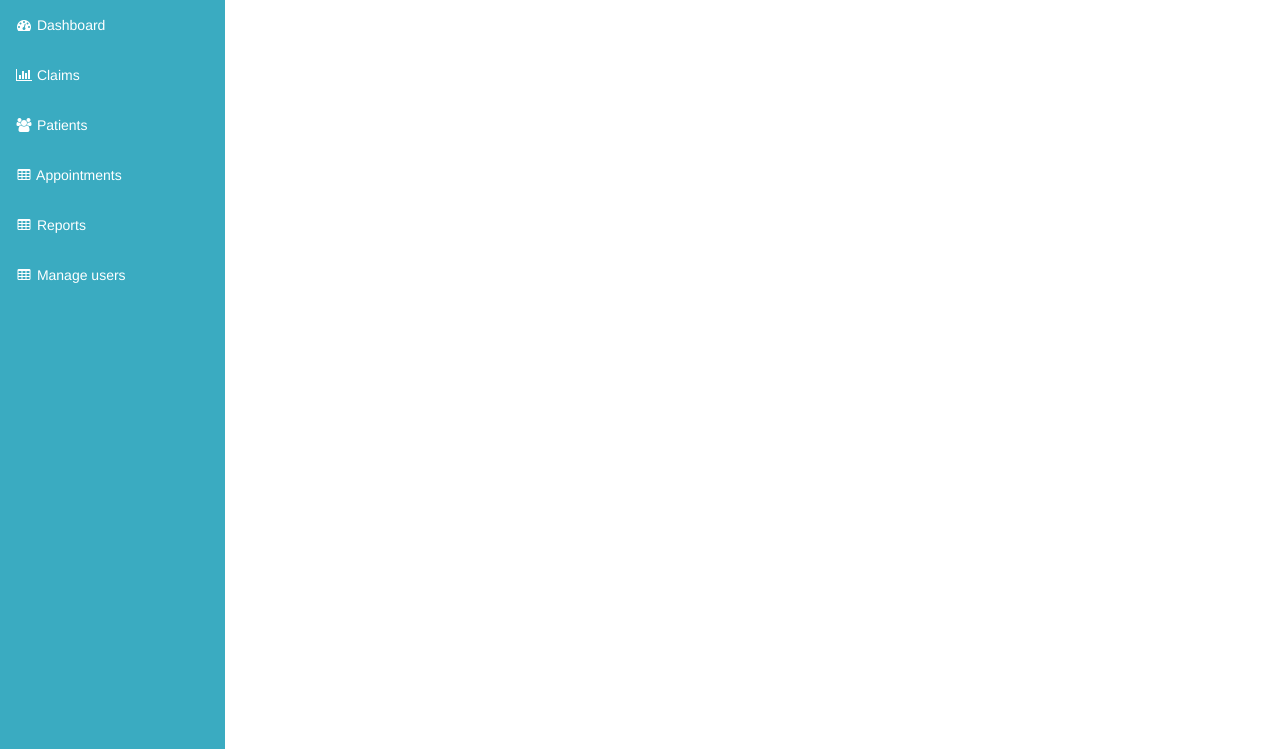
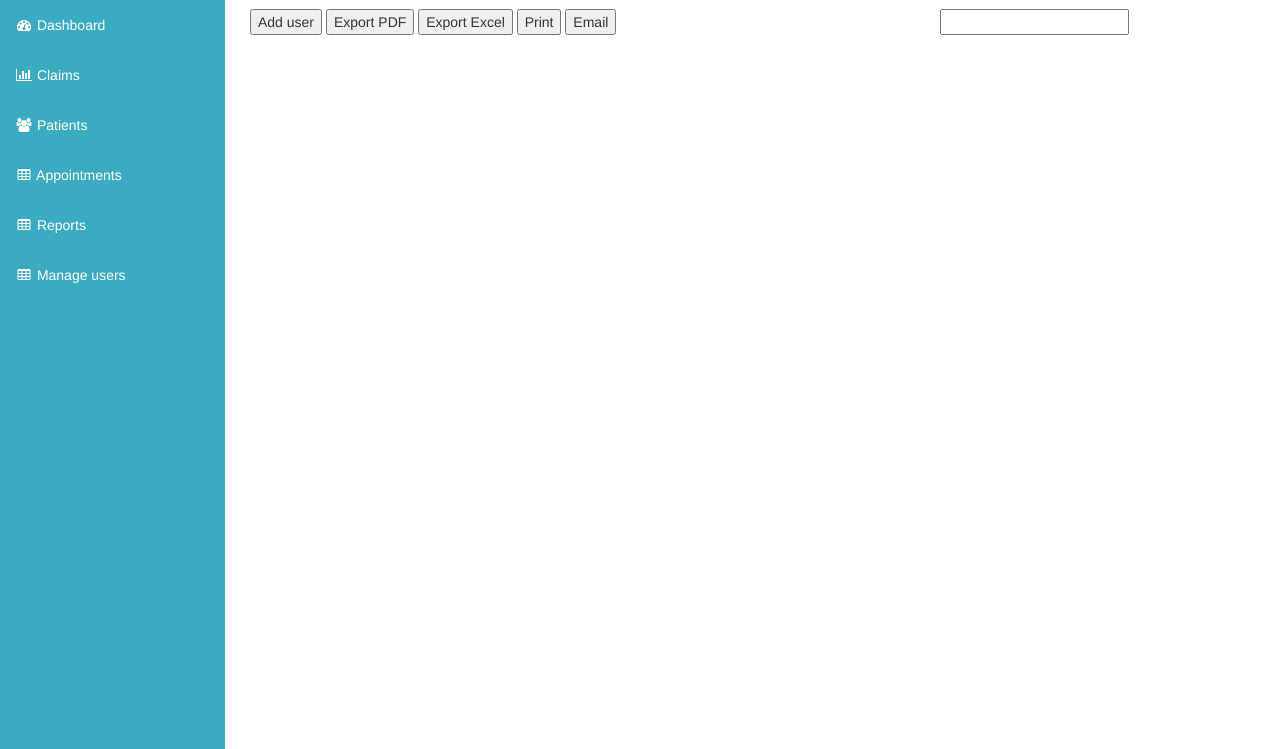
Before and after one commit to WebTrace/MedApp, a CodeIgniter app: page /database/index.php/admin/users/index in a window 1280 px wide. Shown: the part 51-800 px from the top of the page. Run offline with CodeIgniter, Linux system fonts and the light colour scheme; grey boxes labelled with a size stand in for pictures from a placeholder-image service; some libraries are stand-ins or nearby versions.

Commit message:
Bug fixes - Mannu

```diff
--- a/application/views/admin/templates/footer.php
+++ b/application/views/admin/templates/footer.php
@@ -20,7 +20,7 @@
         <script src="<?Php echo base_url()?>assets/admin/js/plugins/morris/morris-data.js"></script>-->
 
         <script src="<?Php echo base_url()?>assets/admin/js/bootstrap-progressbar.min.js"></script>
-        <script src="<?Php echo base_url()?>assets/admin/js/modal.js"></script>
+        <!--<script src="<?Php echo base_url()?>assets/admin/js/modal.js"></script>-->
         <script src="<?Php echo base_url()?>assets/admin/js/custom.js"></script>
     </body>
 </html>
--- a/application/views/admin/users.php
+++ b/application/views/admin/users.php
@@ -0,0 +1,145 @@
+<div class="row">
+    <div class="col-lg-8">
+        <button type="submit" data-toggle="modal" data-target="#add_user_modal">Add user</button>
+        <button type="submit">Export PDF</button>
+        <button type="submit">Export Excel</button>
+        <button type="submit">Print</button>
+        <button type="submit">Email</button>
+    </div>
+    <div class="col-lg-4">
+        <form>
+            <input type="text" id="search" name="search" class="">
+        </form>
+    </div>
+    <div class="col-lg-12">
+        <form method="post" id="form_add">
+            <div class="modal fade" id="add_user_modal">
+                <div class="modal-dialog">
+                    <div class="modal-content">
+                        <div class="modal-header" style="background-color: #b9bdbb">
+                            <a href="#" class="close" data-dismiss="modal">&times;</a>
+                            <h2 class="modal-title" style="color: #737377">ADD USER</h2>
+                        </div>
+                        <div class="modal-body" style="background-color:#f1f7f4">
+                            <h3 style="color:#737377">USER DETAILS</h3>
+                            <div class="row">
+                                <div class="col-lg-6">
+                                    <div class="input-group">
+                                        <label for="">First name</label>
+                                        <input type="text" name="" class="form-control">
+                                    </div>
+                                </div>
+                                <div class="col-lg-6">
+                                    <div class="input-group">
+                                        <label for="">Surname</label>
+                                        <input type="text" name="" class="form-control">
+                                    </div>
+                                </div>
+                            </div>
+                            <div class="row">
+                                <div class="col-lg-6">
+                                    <div class="input-group">
+                                        <label for="">ID number</label>
+                                        <input type="text" name="" class="form-control">
+                                    </div>
+                                </div>
+                                <div class="col-lg-6">
+                                    <div class="input-group">
+                                        <label for="">Gender</label>
+                                        <input type="text" name="" class="form-control">
+                                    </div>
+                                </div>
+                            </div>
+                            <div class="row">
+                                <div class="col-lg-6">
+                                    <div class="input-group">
+                                        <label for="">Contact number</label>
+                                        <input type="text" name="" class="form-control">
+                                    </div>
+                                </div>
+                                <div class="col-lg-6">
+                                    <div class="input-group">
+                                        <label for="">Email address</label>
+                                        <input type="text" name="" class="form-control">
+                                    </div>
+                                </div>
+                            </div>
+                            <div class="row">
+                                <div class="col-lg-6">
+                                    <div class="input-group">
+                                        <label for="">User role</label>
+                                        <input type="text" name="" class="form-control">
+                                    </div>
+                                </div>
+                            </div>
+                        </div>
+                        <div class="modal-footer" style="background-color:#c5f7dc">
+                        <input style="border-radius: 0;width: 100%; font-size: 15px;background-color: #a0fbcb; color: #49544e" class="btn btn-success" id="btnSubmit" type="submit" name="btnSubmit" />
+                    </div>
+                    </div>
+                </div>
+            </div>
+        </form>
+    </div>
+</div>
+<div class="row">
+    <div class="col-lg-12">
+        <!--<table class="table table-striped table-bordered">
+            <thead>
+                <th>No.</th>
+                <th>Surname</th>
+                <th>First name</th>
+                <th>Contact number</th>
+                <th>Email address</th>
+                <th>User role</th>
+                <th colspan="3">Action</th>
+            </thead>
+            <tbody>
+                <tr>
+                    <td>1</td>
+                    <td>Kgatla</td>
+                    <td>Emmanuel</td>
+                    <td>062 023 6010</td>
+                    <td>emmanuel66@live.co.za</td>
+                    <td>Manager</td>
+                    <td>Permissions</td>
+                    <td>Edit</td>
+                    <td>Delete</td>
+                </tr>
+                <tr>
+                    <td>2</td>
+                    <td>Sibiya</td>
+                    <td>Joseph</td>
+                    <td>062 023 6010</td>
+                    <td>jose@live.co.za</td>
+                    <td>Receptionist</td>
+                    <td>Permissions</td>
+                    <td>Edit</td>
+                    <td>Delete</td>
+                </tr>
+                <tr>
+                    <td>3</td>
+                    <td>Madella</td>
+                    <td>Lee-Roy</td>
+                    <td>062 023 6010</td>
+                    <td>roy@live.co.za</td>
+                    <td>Staff</td>
+                    <td>Permissions</td>
+                    <td>Edit</td>
+                    <td>Delete</td>
+                </tr>
+                <tr>
+                    <td>4</td>
+                    <td>Mojela</td>
+                    <td>Tshego</td>
+                    <td>062 023 6010</td>
+                    <td>tshego@live.co.za</td>
+                    <td>Practitioner</td>
+                    <td>Permissions</td>
+                    <td>Edit</td>
+                    <td>Delete</td>
+                </tr>
+            </tbody>
+        </table>-->
+    </div>
+</div>
```
Also changed, not shown: assets/admin/js/modal.js (+5 -6 lines).
